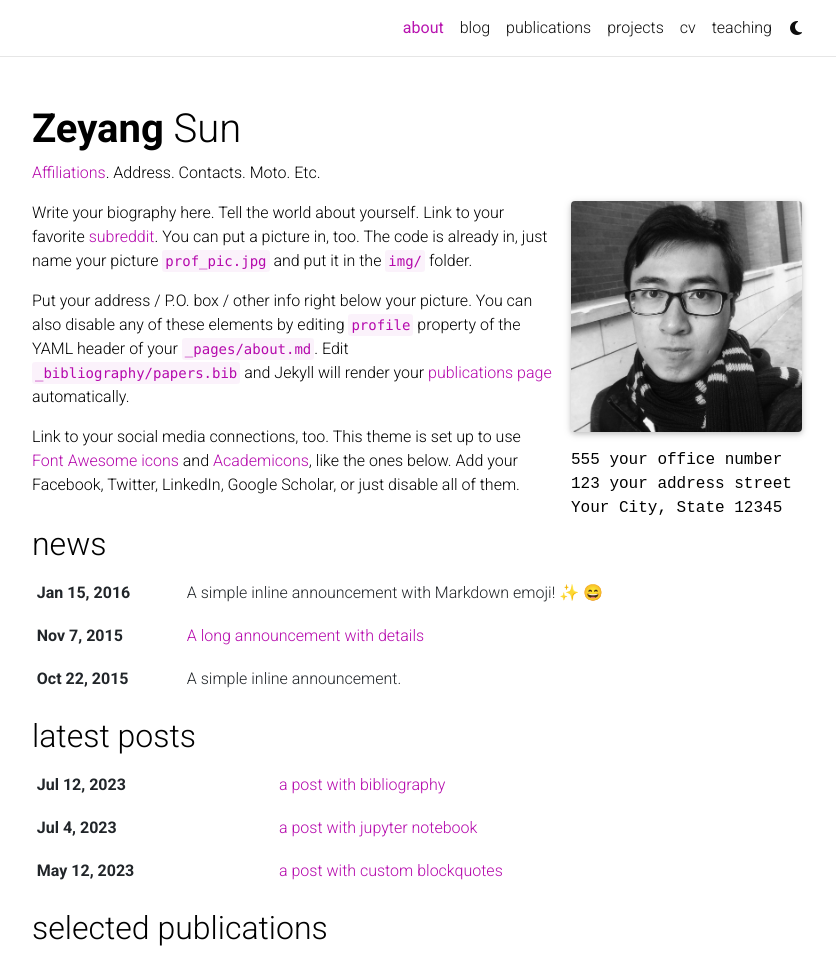
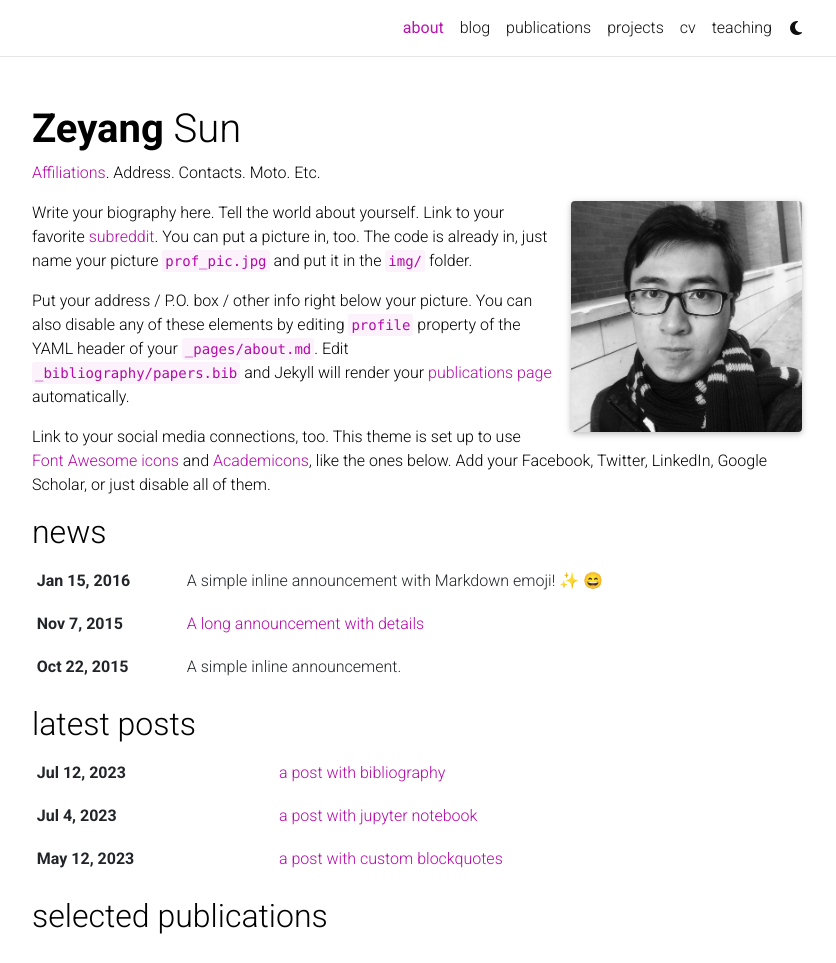
Before and after one commit to ZSunEPS/zsuneps.github.io, a Jekyll site: the page built from _pages/about.md, in a window 1280 px wide and 1264 px high, cut to the strip 0-963 px from the top of the window. Shown: the whole strip, without its empty margins (223-1059 px from the left). Built offline with Jekyll 4.4.1, drawn with Linux system fonts in a browser that asks for light colours; full-size pictures stand in for the smaller copies a plugin makes; emoji names are drawn with the system emoji font; comment, search, counter and statistics services are not loaded; a style sheet for code colours, icons or effects is not loaded.

Commit message:
modified:   _pages/about.md

```diff
--- a/_pages/about.md
+++ b/_pages/about.md
@@ -8,10 +8,7 @@
   align: right
   image: prof_pic.jpg
   image_circular: false # crops the image to make it circular
-  more_info: >
-    <p>555 your office number</p>
-    <p>123 your address street</p>
-    <p>Your City, State 12345</p>
+  more_info:
 
 news: true  # includes a list of news items
 latest_posts: true  # includes a list of the newest posts
```
